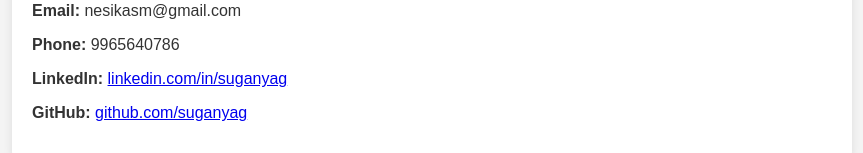
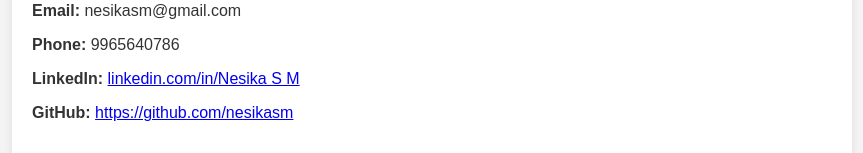
Before and after one commit to nesikasm/progam5-bio-data, a plain HTML site: page index.html in a window 1280 px wide. Shown: the part 1063-1216 px from the top of the page, without its empty margins (208-1071 px from the left). Drawn offline with Linux system fonts and the light colour scheme.

Commit message:
Update index.html

```diff
--- a/index.html
+++ b/index.html
@@ -113,8 +113,9 @@
             <h2>Contact</h2>
             <p><strong>Email:</strong> nesikasm@gmail.com</p>
             <p><strong>Phone:</strong> 9965640786</p>
-            <p><strong>LinkedIn:</strong> <a href="https://linkedin.com/in/suganyag" target="_blank">linkedin.com/in/suganyag</a></p>
-            <p><strong>GitHub:</strong> <a href="https://github.com/suganyag" target="_blank">github.com/suganyag</a></p>
+            <p><strong>LinkedIn:</strong> <a href="https://linkedin.com/in/Nesika S M" target="_blank">linkedin.com/in/Nesika S M</a></p>
+            <p><strong>GitHub:</strong> <a href="https://github.com/nesikasm" target="_blank">https://github.com/nesikasm
+</a></p>
         </div>
     </div>
 </body>
```
